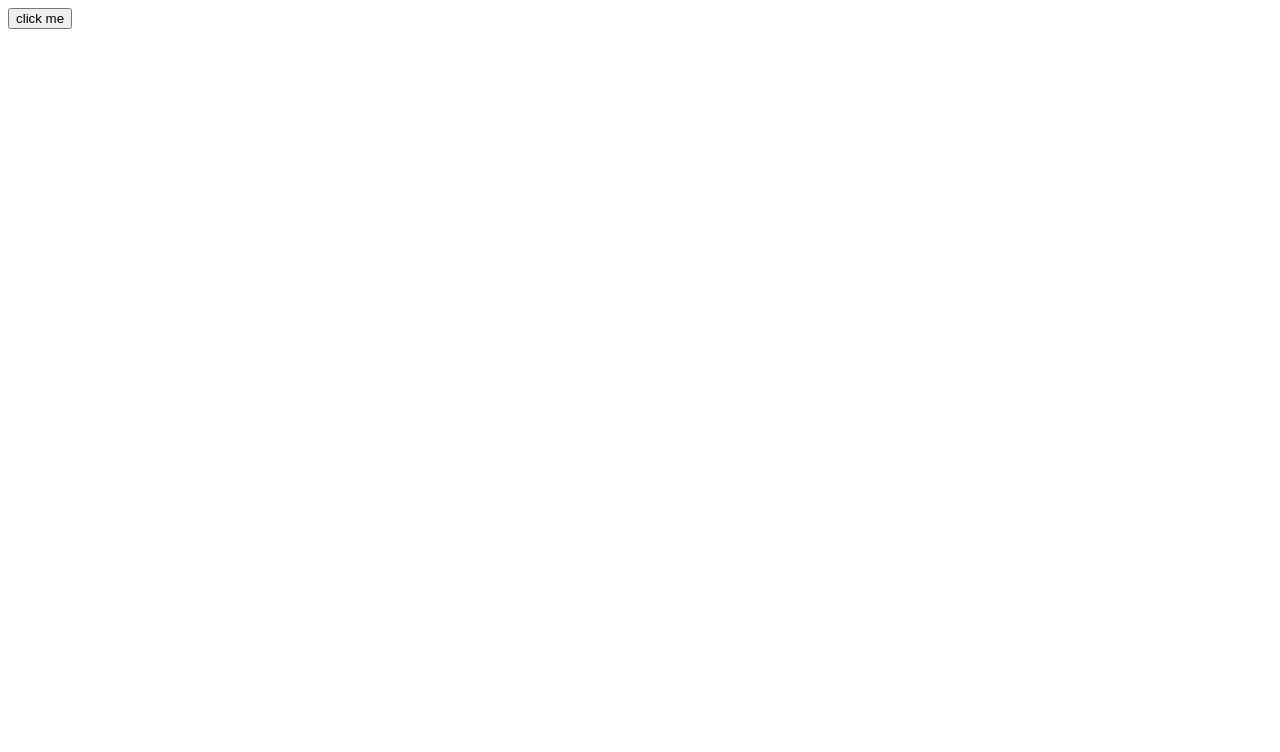
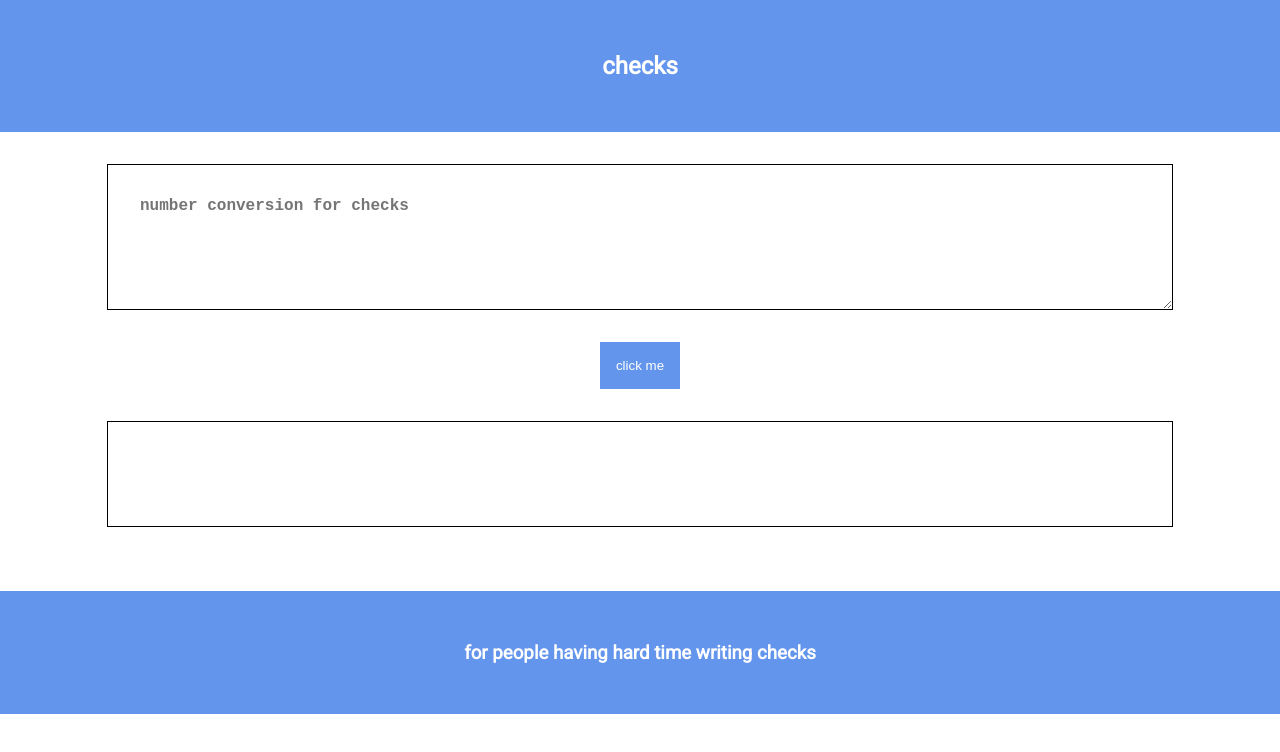
Before and after one commit to dakshdudhat/Numbers, a plain HTML site: page index.html in a window 1280 px wide. Drawn offline with Linux system fonts and the light colour scheme.

Commit message:
logic js

```diff
--- a/index.html
+++ b/index.html
@@ -4,8 +4,27 @@
     <meta charset="UTF-8">
     <meta name="viewport" content="width=device-width, initial-scale=1.0">
     <title>Numbers | translate</title>
+    <link rel="stylesheet" href="style.css">
 </head>
 <body>
+    <nav id="nav-bar">
+        <h1>checks</h1>
+
+    </nav>
+
+    <textarea  id="txt-input" placeholder="number conversion for checks" ></textarea>
+
     <button id="btn-translate">click me</button>
+
+    <div id="txt-output"></div>
+
+
+    <script src="/number.js"></script>
+
+
+    <footer id="foot-bar">
+        <h3>for people having hard time writing checks</h3>
+    </footer>
+
 </body>
 </html>
--- /dev/null
+++ b/number.js
@@ -0,0 +1,26 @@
+var txtInput = document.querySelector("#txt-input")
+var button = document.querySelector("#btn-translate")
+var txtOutput = document.querySelector("#txt-output")
+
+var server = "https://api.funtranslations.com/translate/numbers.json"
+
+function getUrl(input) {
+    return server + "?" + "text=" + input
+
+}
+
+button.addEventListener("click", translate);
+
+
+function translate() {
+    input = txtInput.value;
+
+    fetch(getUrl(input))
+        .then(response => response.json())
+        .then(json => {
+            var translateText = json.contents.translated;
+            txtOutput.innerText = translateText;
+
+        })
+
+}
--- /dev/null
+++ b/style.css
@@ -0,0 +1,66 @@
+@import url('https://fonts.googleapis.com/css2?family=Roboto&display=swap');
+
+
+
+body{
+    margin:0;
+    font-family: 'Roboto', sans-serif;
+}
+
+
+
+#txt-input {
+    display: block;
+    width: 1000px;
+    max-width: 80%;
+    height: 10vh;
+    padding: 2rem;
+    margin: 2rem auto;
+    font-weight: bold;
+    font-size: large;
+    border: 1px black solid;
+
+}
+
+
+#txt-output {
+    display: block;
+    border: 1px solid black;
+    height: 5vh;
+    padding: 2rem;
+    margin: auto;
+    width: 1000px;
+    max-width: 80%;
+    font-size: large;
+    font-weight: bold;
+}
+
+#btn-translate {
+    padding: 1rem;
+    margin: 2rem auto;
+    background-color:cornflowerblue;
+    display: block;
+    border: none;
+    color :white
+
+}
+
+#nav-bar {
+    background-color: cornflowerblue;
+    padding: 2rem;
+    margin:auto;
+    text-align: center;
+    color: white;
+    display: block;
+}
+
+#foot-bar {
+    display: block;
+    background-color: cornflowerblue;
+    padding: 2rem;
+    margin:4rem auto;
+    text-align: center;
+    color: white;
+    font-weight: bold;
+
+}
```
